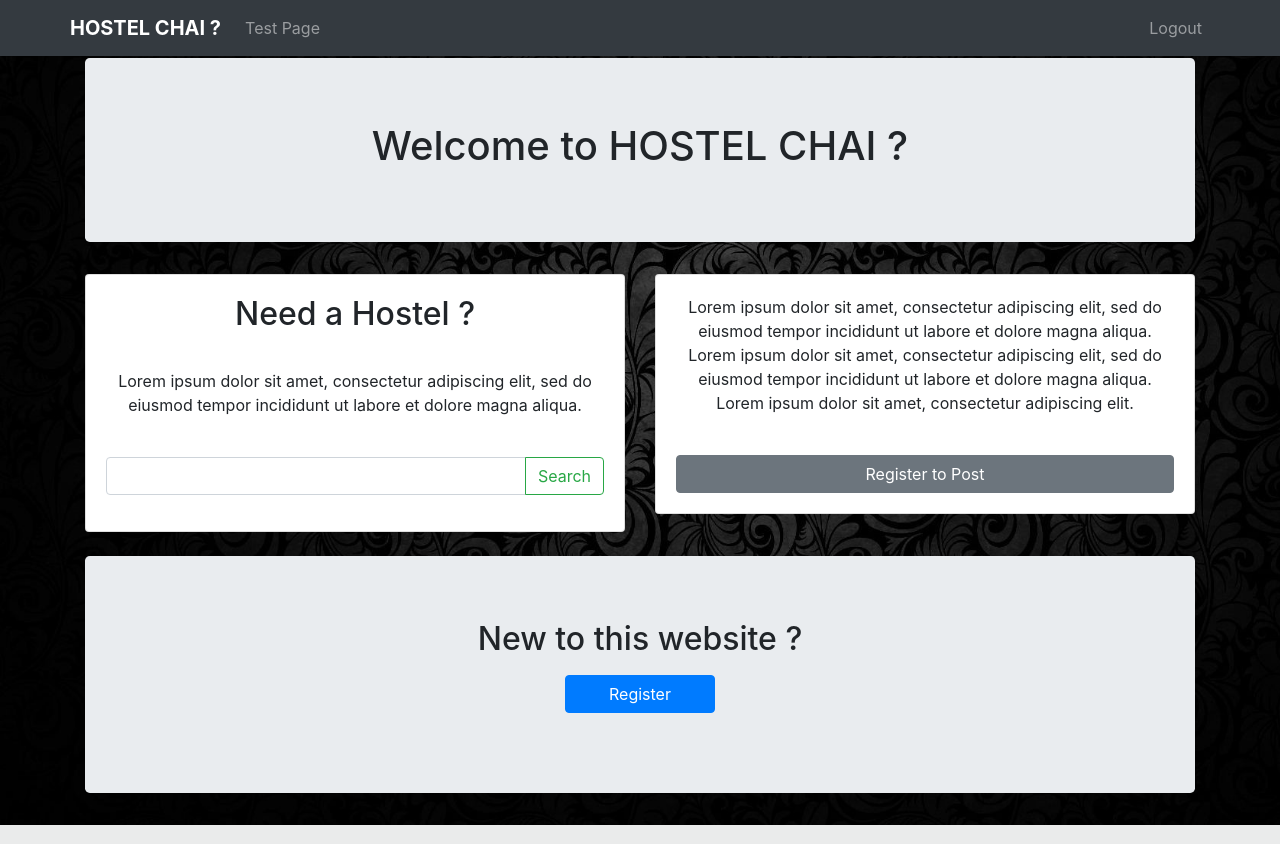
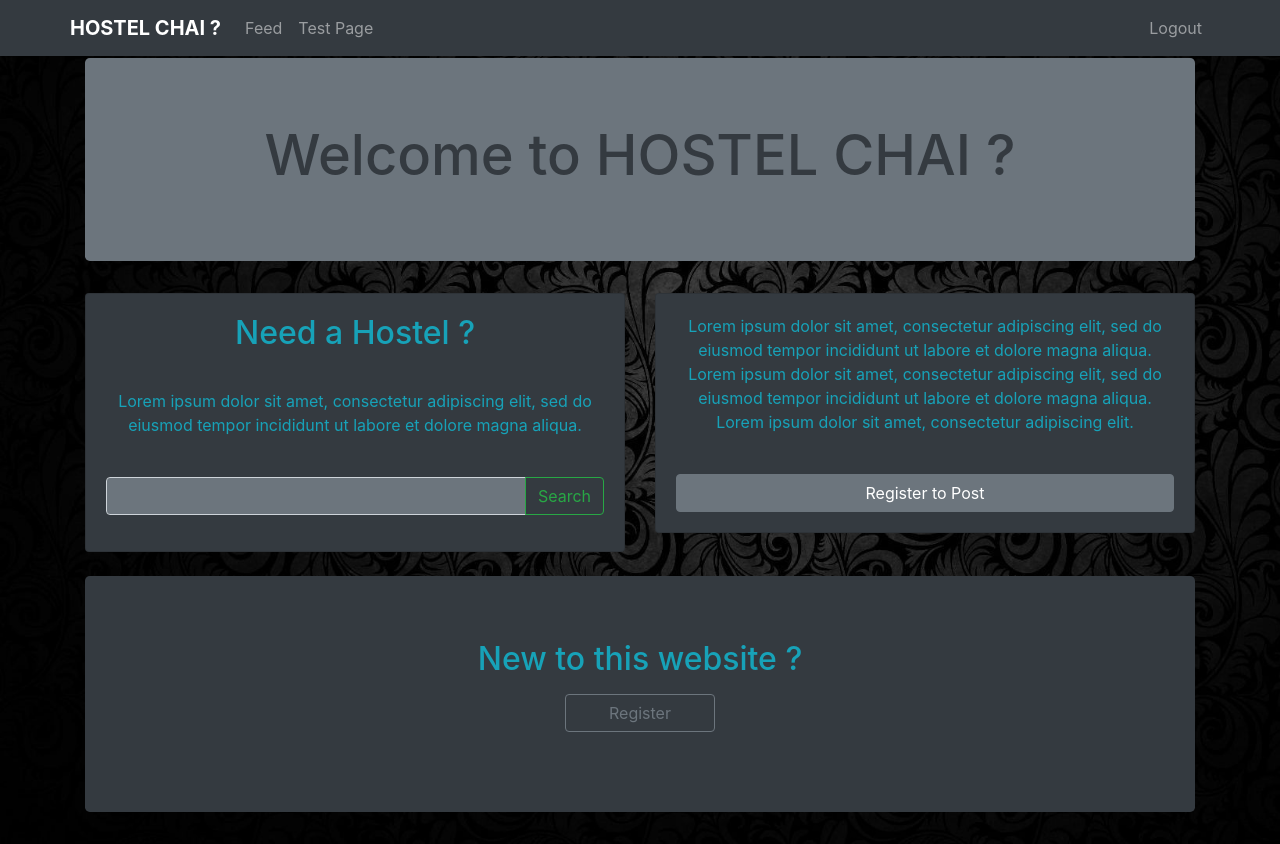
Before and after one commit to hmimusc/HostelChai, a Django app: template templates/main_app/landing_page.html in a window 1280 px wide. Run offline with Django 3.2, Linux system fonts and the light colour scheme; the template is opened without the code that fills it, so the values that code supplies are empty; parts of the project's set-up code (start-up, migrations or seed data) failed here and were passed over; some libraries are stand-ins or nearby versions.

Commit message:
HM Imu SC

```diff
--- a/main_app/urls.py
+++ b/main_app/urls.py
@@ -11,5 +11,6 @@
     path('home_page/', views.home_page, name='home_page'),
     path('student_home_page/', views.student_home_page, name='student_home_page'),
     path('hostel_owner_home_page/', views.hostel_owner_home_page, name='hostel_owner_home_page'),
+    path('add_hostel_page/', views.add_hostel_page, name='add_hostel_page'),
     path('test_page/', views.test_page, name='test_page'),
 ]
--- a/main_app/views.py
+++ b/main_app/views.py
@@ -193,3 +193,7 @@
     }
 
     return render(request, 'main_app/hostel_owner_home_page.html', context=data_dict)
+
+
+def add_hostel_page(request):
+    pass
--- a/statics/main_app/css/page_template.css
+++ b/statics/main_app/css/page_template.css
@@ -1,232 +1,3 @@
-
-/*body {*/
-/*    background-color: black;*/
-/*}*/
-
-/*a:hover, a:link, a:active, a:visited {*/
-/*    text-decoration: none;*/
-/*    color: #22bac1;*/
-/*}*/
-
-/*a.my_btn:link,*/
-/*a.my_btn:active,*/
-/*a.my_btn:visited {*/
-/*    color: #39ff68;*/
-/*}*/
-
-/*a.my_btn:hover {*/
-/*    color: black;*/
-/*}*/
-
-/*a.nav-link:hover {*/
-/*    color: #2af8ff;*/
-/*    text-shadow: 0 0 3px #2af8ff;*/
-/*}*/
-
-/*!*a#logged_in_user_name:hover {*!*/
-/*!*    color: #2af8ff;*!*/
-/*!*    text-shadow: 0 0 1px #2af8ff;*!*/
-/*!*}*!*/
-
-/*h1,h2,h3,h4,h5,h6 {*/
-/*    !*font-size:  3.5rem;*!*/
-/*    color: #24eff6;*/
-/*    text-shadow: 0 0 5px #24eff6;*/
-/*}*/
-
-/*.jumbotron {*/
-/*    background-color: transparent;*/
-/*    !*backdrop-filter: blur(5px);*!*/
-/*    border: 3px solid #24eff6;*/
-/*    padding: 16px;*/
-/*}*/
-
-/*.header_layer_1 {*/
-/*    border: 0;*/
-/*    margin: 0;*/
-/*    padding-left: 15%;*/
-/*    padding-right: 15%;*/
-/*}*/
-
-/*.header_layer_2 {*/
-/*    border-left: 0px;*/
-/*    border-right: 0px;*/
-/*    border-top: 4px solid #24eff6;*/
-/*    border-bottom: 4px solid #24eff6;*/
-/*    border-radius: 0px;*/
-/*}*/
-
-/*.form-group {*/
-/*    margin: 0px;*/
-/*}*/
-
-/*.form-control {*/
-/*    border: 2px solid #21bdc4;*/
-/*    background-color: black;*/
-/*    !*background-color: transparent;*!*/
-/*    backdrop-filter: blur(30px);*/
-/*    color: #24eff6;*/
-/*}*/
-
-/*.form-control:focus {*/
-/*    background-color: #09181d;*/
-/*    caret-color: #24eff6;*/
-/*    color: #24eff6;*/
-/*    box-shadow: 0 0 5px #24eff6;*/
-/*}*/
-/*.form-control:hover {*/
-/*    background-color: #09181d;*/
-/*}*/
-/*.form-control:-webkit-autofill,*/
-/*.form-control:-webkit-autofill:focus,*/
-/*.form-control:-webkit-autofill:active {*/
-/*    -webkit-box-shadow: 0 0 0 30px black inset !important;*/
-/*}*/
-
-/*.form-control:-webkit-autofill:hover {*/
-/*    -webkit-box-shadow: 0 0 0 30px #09181d inset !important;*/
-/*}*/
-
-/*.form-control:-webkit-autofill {*/
-/*    -webkit-text-fill-color: #24eff6 !important;*/
-/*}*/
-
-/*.my_btn {*/
-/*    border: 2px solid #39ff68;*/
-/*    border-radius: 10px;*/
-/*    font-weight: bold;*/
-/*    color: #39ff68;*/
-/*    !*color: #39ff68;*!*/
-/*}*/
-
-/*.my_btn:hover {*/
-/*    border: 2px solid #39ff68;*/
-/*    background-color: #39ff68;*/
-/*    color: black;*/
-/*}*/
-
-/*!*.attach-text {*!*/
-/*!*    border: 1px solid #21bdc4;*!*/
-/*!*    background-color: #09181d;*!*/
-/*!*    color: #24eff6;*!*/
-/*!*}*!*/
-
-/*.form-control.view-field:read-only {*/
-/*    border: 2px solid #28f8ff;*/
-/*    !*background-color: black;*!*/
-/*    background-color: transparent;*/
-/*    backdrop-filter: blur(30px);*/
-/*    color: #24f8ff;*/
-/*    text-align: right;*/
-/*}*/
-
-/*.navbar {*/
-/*    !*background-color: #090f18;*!*/
-/*    background-color: transparent;*/
-/*    backdrop-filter: blur(30px);*/
-/*    color: #24eff6;*/
-/*}*/
-
-/*.navbar-brand {*/
-/*    color: #24eff6;*/
-/*}*/
-
-/*.navbar-brand:hover {*/
-/*    color: #24eff6;*/
-/*    text-shadow: 0 0 2px lime;*/
-/*}*/
-
-/*!*.alert-error {*!*/
-/*!*    border: 2px solid red;*!*/
-/*!*    border-radius: 5px;*!*/
-/*!*    background-color: #1f0000;*!*/
-/*!*    color: red;*!*/
-/*!*    padding: 8px;*!*/
-/*!*    margin-bottom: 8px;*!*/
-/*!*}*!*/
-
-/*!*.alert-success {*!*/
-/*!*    border: 2px solid lime;*!*/
-/*!*    border-radius: 5px;*!*/
-/*!*    background-color: #001f00;*!*/
-/*!*    padding: 8px;*!*/
-/*!*    margin-bottom: 8px;*!*/
-/*!*    color: lime;*!*/
-/*!*}*!*/
-
-/*!*.alert-success-dissmiss-button {*!*/
-/*!*    float: right;*!*/
-/*!*    font-size: 1rem;*!*/
-/*!*    text-shadow: none;*!*/
-/*!*    height: 40px;*!*/
-/*!*}*!*/
-
-/*!*.alert-error-dissmiss-button {*!*/
-/*!*    float: right;*!*/
-/*!*    font-size: 1rem;*!*/
-/*!*    text-shadow: none;*!*/
-/*!*    height: 40px;*!*/
-/*!*}*!*/
-
-/*!*.alert-success-dissmiss-button:hover {*!*/
-/*!*    color: lime;*!*/
-/*!*}*!*/
-
-/*!*.alert-error-dissmiss-button:hover {*!*/
-/*!*    color: red;*!*/
-/*!*}*!*/
-
-/*!*#logged_in_user_options {*!*/
-/*!*    border-top-left-radius: 0px;*!*/
-/*!*    border-bottom-left-radius: 0px;*!*/
-/*!*}*!*/
-
-/*.dropdown-menu {*/
-/*    background-color: transparent;*/
-/*    backdrop-filter: blur(5px);*/
-/*    border: 2px solid #21bdc4;*/
-/*}*/
-
-/*.dropdown-divider {*/
-/*    border-color: #21bdc4;*/
-/*}*/
-
-/*.dropdown-item:hover {*/
-/*    background-color: transparent;*/
-/*    backdrop-filter: blur(5px);*/
-/*    color: #2af8ff;*/
-/*    text-shadow: 0 0 3px #2af8ff;*/
-/*}*/
-
-/*!*.view-card {*!*/
-/*!*    padding: 0 15% 0 15%;*!*/
-/*!*    border: 0;*!*/
-/*!*}*!*/
-
-/*!*.text-dangerous {*!*/
-/*!*    color: red;*!*/
-/*!*}*!*/
-
-/*.text-basic {*/
-/*    color: #2af8ff;*/
-/*}*/
-
-/*.card{*/
-/*    background-color: #000b17;*/
-/*    border: 3px solid #24eff6;*/
-/*}*/
-
-/*.card-text{*/
-/*    color: white;*/
-/*}*/
-
-/*.list-group-item{*/
-/*    background-color: #4dbeca;*/
-/*    border: 1px solid #24eff6;*/
-/*    color: #0b2e13;*/
-/*    font-weight: bold;*/
-/*}*/
-
-/*!*.card-text{*!*/
-/*!*    color: #24eff6;*!*/
-/*!*}*!*/
+.header{
+    font-size: 3.5rem;
+}
--- a/templates/main_app/hostel_owner_home_page.html
+++ b/templates/main_app/hostel_owner_home_page.html
@@ -17,6 +17,6 @@
 
     {% block main_block %}
         <div class="jumbotron bg-secondary">
-            <h1 class="text-center">Welcome {{ name }}</h1>
+            <h1 class="text-center text-dark header">Welcome {{ name }}</h1>
         </div>
     {% endblock %}
--- a/templates/main_app/landing_page.html
+++ b/templates/main_app/landing_page.html
@@ -17,13 +17,13 @@
 
     {% block main_block %}
 
-        <div class="jumbotron">
-            <h1 class="text text-center">Welcome to <span id="brand">HOSTEL CHAI ?</span></h1>
+        <div class="jumbotron bg-secondary">
+            <h1 class="text text-center text-dark header">Welcome to <span id="brand">HOSTEL CHAI ?</span></h1>
         </div>
 
         <div class="row">
             <div class="col">
-                <div class="card text-basic">
+                <div class="card text-info bg-dark">
                     <div class="card-body">
                         <h2 class="card-title text-center">Need a Hostel ?</h2>
                         <br>
@@ -36,7 +36,7 @@
 
                             <br>
                             <div class="input-group">
-                                <input class="form-control" type="text" name="search_keywords">
+                                <input class="form-control bg-secondary" type="text" name="search_keywords">
                                 <div class="input-group-append">
                                     <input class="form-control btn btn-outline-success" type="submit" value="Search">
                                 </div>
@@ -46,7 +46,7 @@
                 </div>
             </div>
             <div class="col">
-                <div class="card text-basic">
+                <div class="card text-info bg-dark">
                     <div class="card-body">
 {#                        <h2 class="card-title text-center">Hostel Owner</h2>#}
                         <p class="card-text text-center">
@@ -61,15 +61,15 @@
             </div>
         </div>
         <br>
-        <div class="jumbotron">
-            <h2 class="text-center">New to this website ?</h2>
+        <div class="jumbotron bg-dark">
+            <h2 class="text-center text-info">New to this website ?</h2>
             <p>
                 <div class="row">
                     <div class="col-5">
 
                     </div>
                     <div class="col-2">
-                        <a class="btn btn-primary btn-block" href="#">Register</a>
+                        <a class="btn btn-outline-secondary btn-block" href="#">Register</a>
                     </div>
                     <div class="col-5">
 
--- a/templates/main_app/page_template.html
+++ b/templates/main_app/page_template.html
@@ -18,6 +18,16 @@
                 <a class="navbar-brand" href="{% url 'main_app:landing_page' %}"><b>HOSTEL CHAI ?</b></a>
 
                 <ul class="navbar-nav mr-auto">
+                    <li class="nav-item"><a class="nav-link" href="#">Feed</a></li>
+
+                    {% if user_type == 'H' %}
+                        <li class="nav-item"><a class="nav-link" href="#">Add Hostel</a></li>
+                        <li class="nav-item"><a class="nav-link" href="#">Post ad.</a></li>
+                        <li class="nav-item"><a class="nav-link" href="#">Manage ads.</a></li>
+                    {% elif user_type == 'S' %}
+                        <li class="nav-item"><a class="nav-link" href="#">Find a Hostel</a></li>
+                    {% endif %}
+
                     <li class="nav-item"><a class="nav-link" href="{% url 'main_app:test_page' %}">Test Page</a></li>
                 </ul>
 
--- a/templates/main_app/student_home_page.html
+++ b/templates/main_app/student_home_page.html
@@ -18,7 +18,7 @@
     {% block main_block %}
 
         <div class="jumbotron bg-secondary">
-            <h1 class="text-center">Welcome {{ name }}</h1>
+            <h1 class="text-center text-dark header">Welcome {{ name }}</h1>
         </div>
 
     {% endblock %}
```
Also changed, not shown: statics/main_app/css/login_page.css (+4 -4 lines), templates/main_app/login_page.html (+13 -4 lines).
